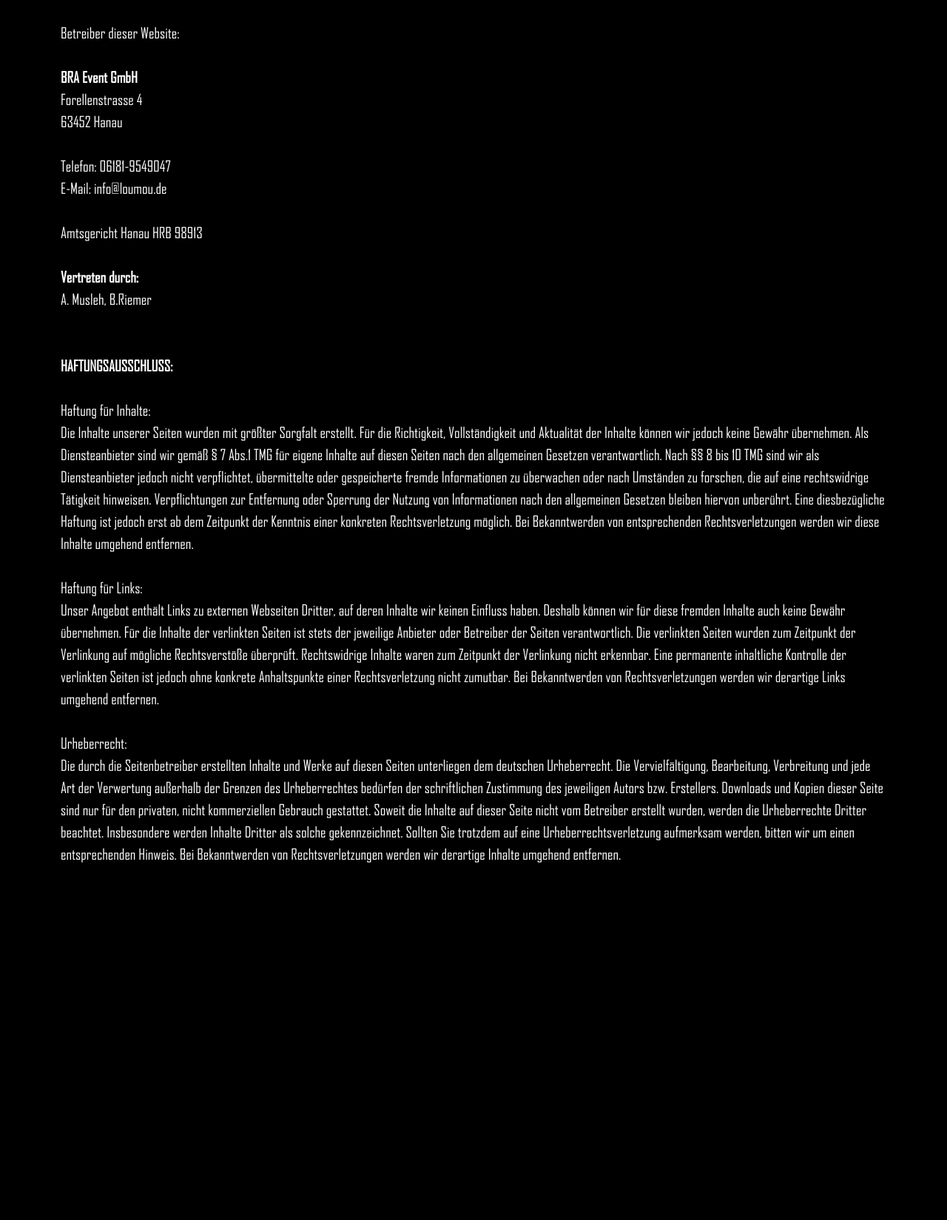
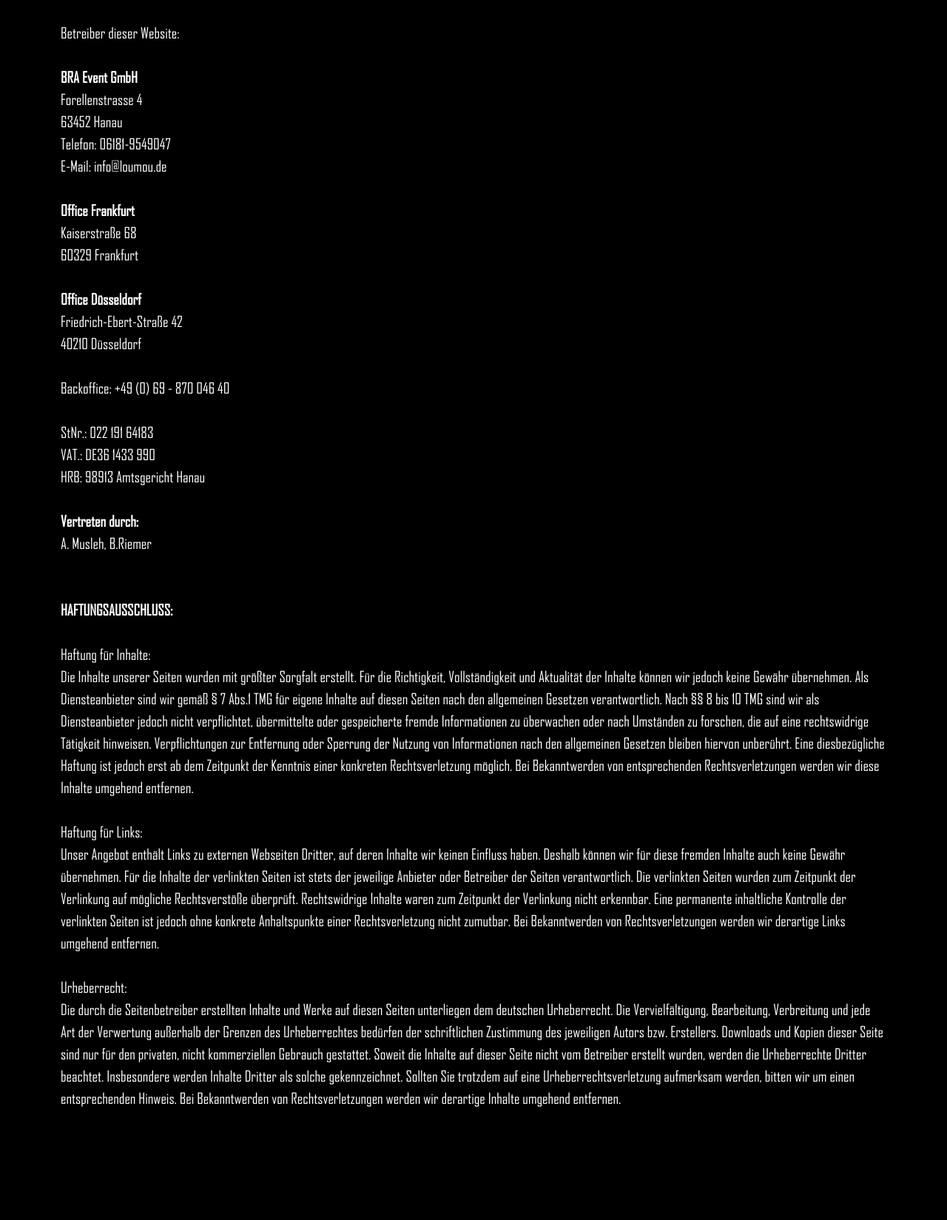
Before and after one commit to nad3rk/BraEvents, a Django app: page /Impressum in a window 1280 px wide. Shown: the part 238-1887 px from the top of the page at 74% size. Before the commit the page ends 1404 px from the top, so only its background shows below. Run offline with Django 3.2, Linux system fonts and the light colour scheme; some libraries are stand-ins or nearby versions.

Commit message:
Imprint updated

```diff
--- a/app/templates/app/imprint.html
+++ b/app/templates/app/imprint.html
@@ -13,10 +13,19 @@
             Betreiber dieser Website:<br><br>
             <strong>BRA Event GmbH</strong><br>
             Forellenstrasse 4<br>
-            63452 Hanau<br><br>
+            63452 Hanau<br>
             Telefon: 06181-9549047<br>
             E-Mail: info@loumou.de<br><br>
-            Amtsgericht Hanau HRB 98913<br><br>
+            <strong>Office Frankfurt</strong><br>
+            Kaiserstraße 68<br>
+            60329 Frankfurt<br><br>
+            <strong>Office Düsseldorf</strong><br>
+            Friedrich-Ebert-Straße 42<br>
+            40210 Düsseldorf<br><br>
+            Backoffice: +49 (0) 69 - 870 046 40<br><br>
+            StNr.: 022 191 64183<br>
+            VAT.: DE36 1433 990<br>
+            HRB: 98913 Amtsgericht Hanau<br><br>
             <strong>Vertreten durch:</strong><br>
             A. Musleh, B.Riemer<br><br><br>
             <strong>HAFTUNGSAUSSCHLUSS:</strong><br><br>
```
